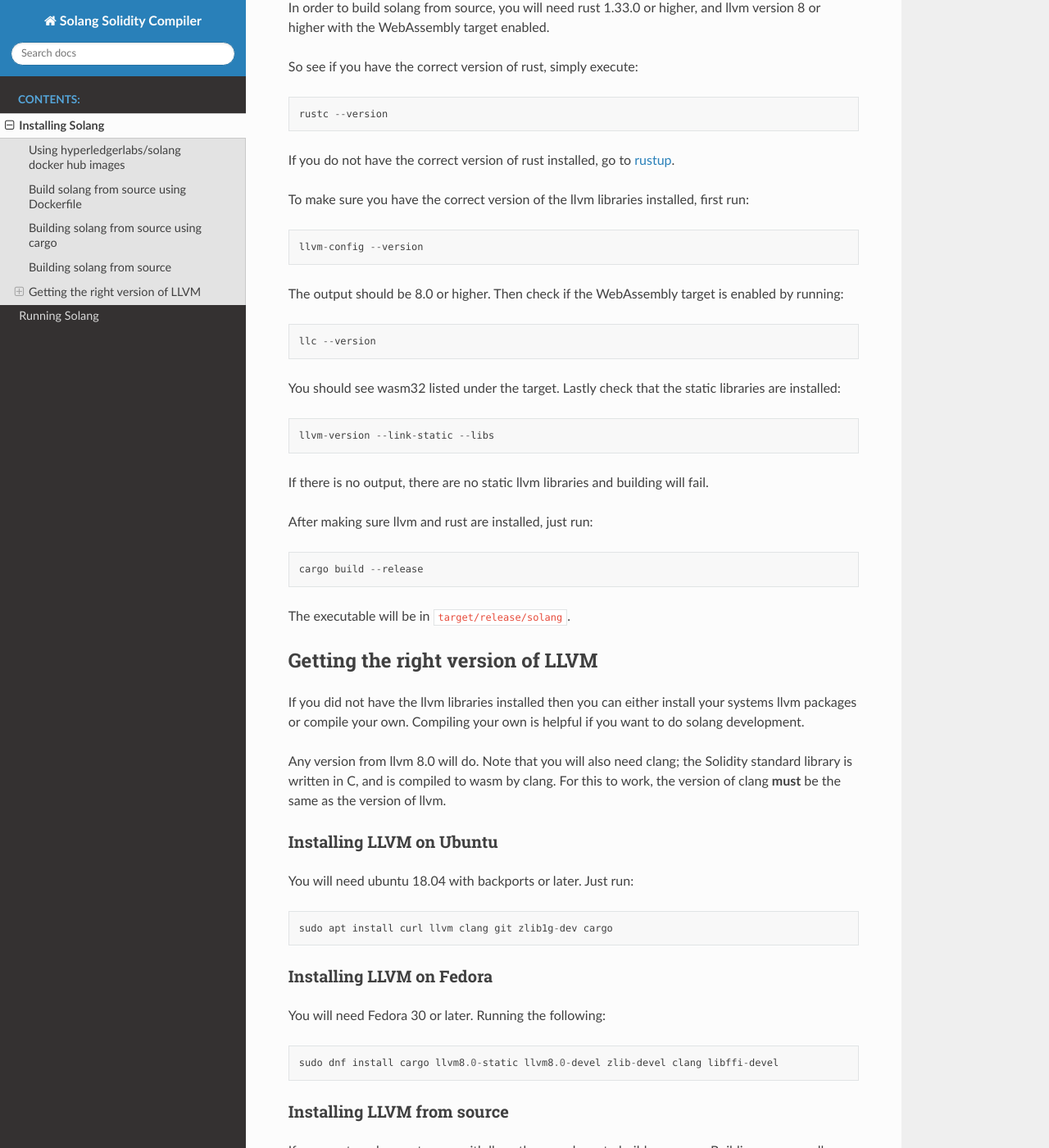
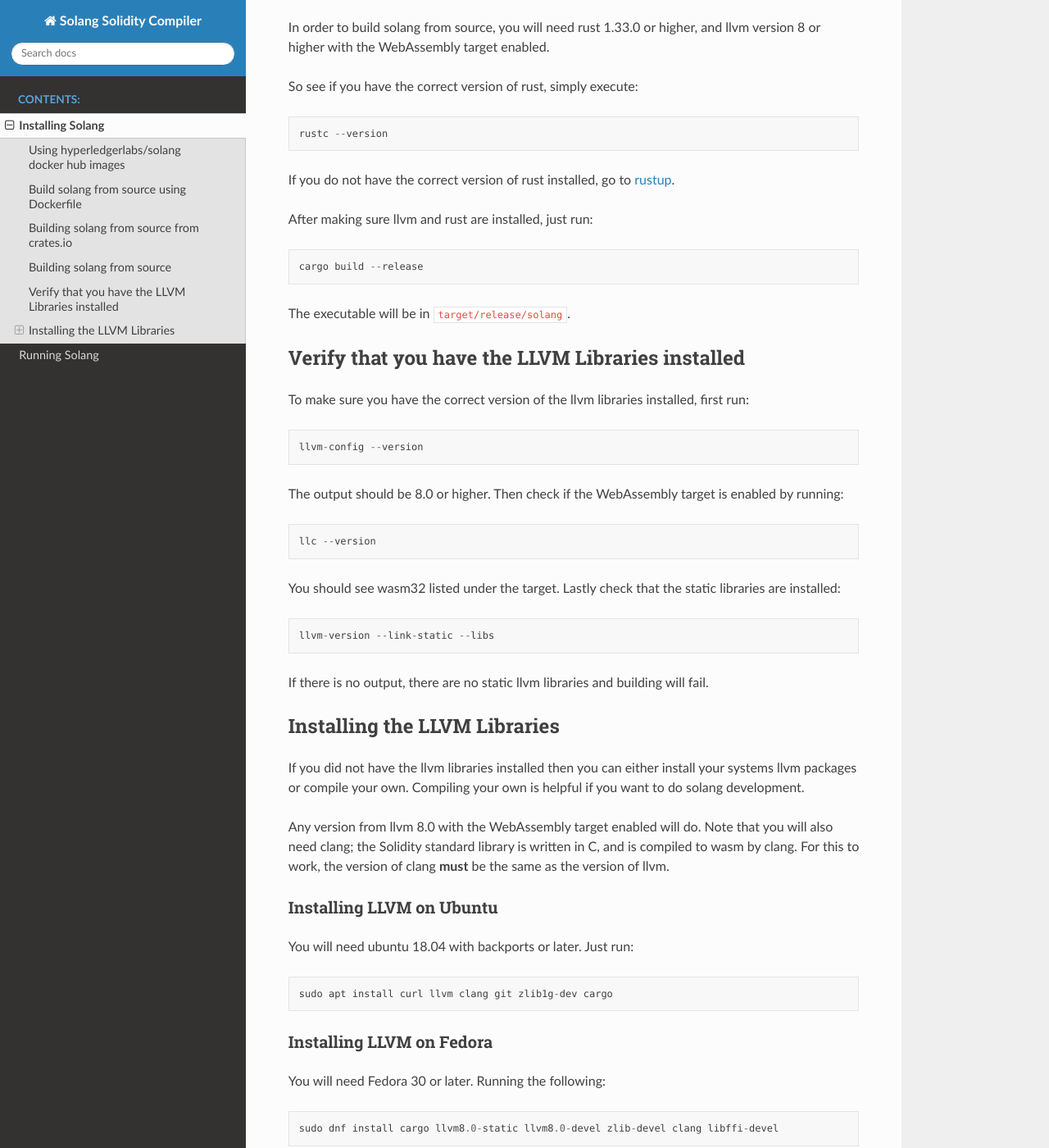
Before and after one commit to hyperledger-solang/solang, a Sphinx documentation site: the page built from docs/installing.rst, in a window 1280 px wide and 1400 px high, scrolled down 1268 px. Shown: the whole window at 82% size. Built offline with Sphinx 7.4.7 and the Read the Docs theme 2.0.0, drawn with Linux system fonts in a browser that asks for light colours; pages that are not in the unit, such as notebooks, are missing from menus; some of the changed text lies outside the part shown.

Commit message:
Improve wording of install guide
Signed-off-by: Sean <sean@mess.org>

```diff
--- a/docs/installing.rst
+++ b/docs/installing.rst
@@ -34,16 +34,18 @@
 
 	podman image build .
 
-Building solang from source using cargo
----------------------------------------
+Building solang from source from crates.io
+------------------------------------------
 
 solang is listed on `crates.io <https://crates.io/crates/solang>`_. Only
-releases are pushed to cargo. Do install using cargo::
+releases are pushed to cargo, and the current release is out of date. This is
+how you tell cargo to retrieve the latest version of solang and compile it
+from source::
 
 	cargo install solang
 
 You will need the llvm libraries for this to work, see
-`Getting the right version of LLVM`_.
+`Installing the LLVM Libraries`_.
 
 Building solang from source
 ---------------------------
@@ -55,6 +57,15 @@
   rustc --version
 
 If you do not have the correct version of rust installed, go to `rustup <https://rustup.rs/>`_.
+
+After making sure llvm and rust are installed, just run::
+
+  cargo build --release
+
+The executable will be in ``target/release/solang``.
+
+Verify that you have the LLVM Libraries installed
+-------------------------------------------------
 
 To make sure you have the correct version of the llvm libraries installed, first run::
 
@@ -70,22 +81,17 @@
 
 If there is no output, there are no static llvm libraries and building will fail.
 
-After making sure llvm and rust are installed, just run::
-
-  cargo build --release
-
-The executable will be in ``target/release/solang``.
-
-Getting the right version of LLVM
----------------------------------
+Installing the LLVM Libraries
+-----------------------------
 If you did not have the llvm libraries installed then you can either install
 your systems llvm packages or compile your own. Compiling your own is helpful
 if you want to do solang development.
 
-Any version from llvm 8.0 will do. Note that you will also need clang; the
-Solidity standard library is written in C, and is compiled to wasm by
-clang. For this to work, the version of clang **must** be the same as the
-version of llvm.
+Any version from llvm 8.0 with the WebAssembly target enabled will do. Note
+that you will also need clang; the Solidity standard library is written in C,
+and is compiled to wasm by clang. For this to work, the version of clang
+**must** be the same as the version of llvm.
+
 
 Installing LLVM on Ubuntu
 _________________________
```
